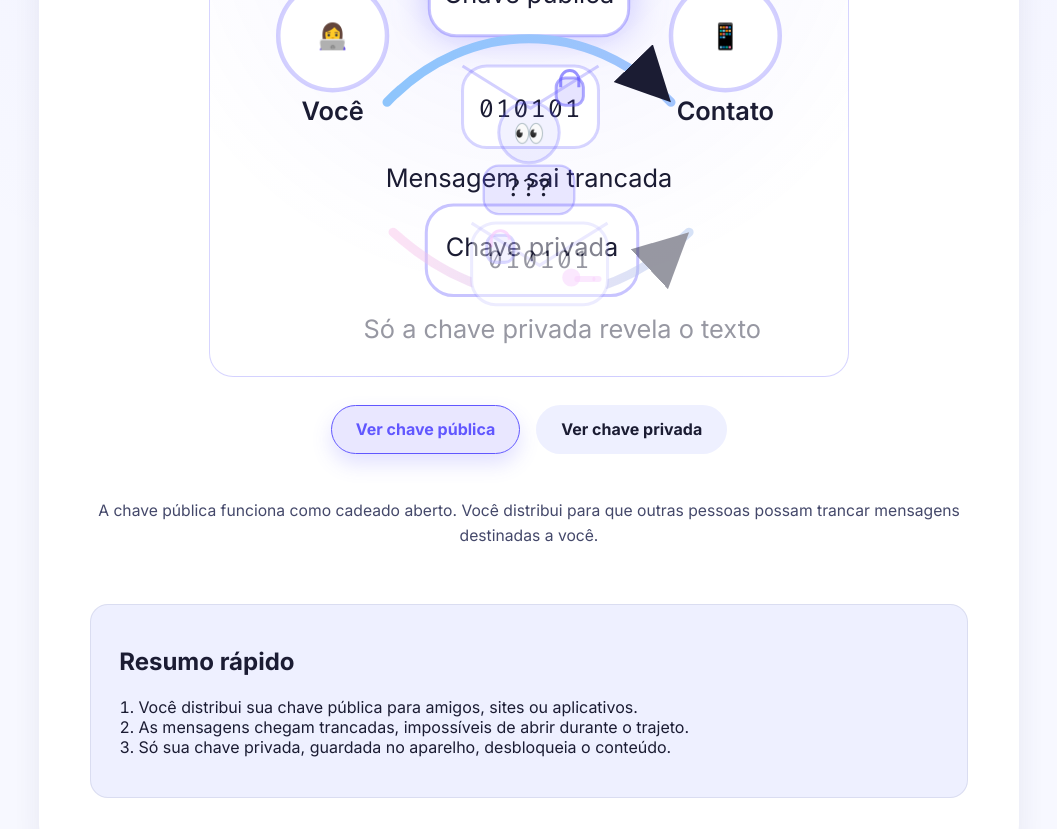
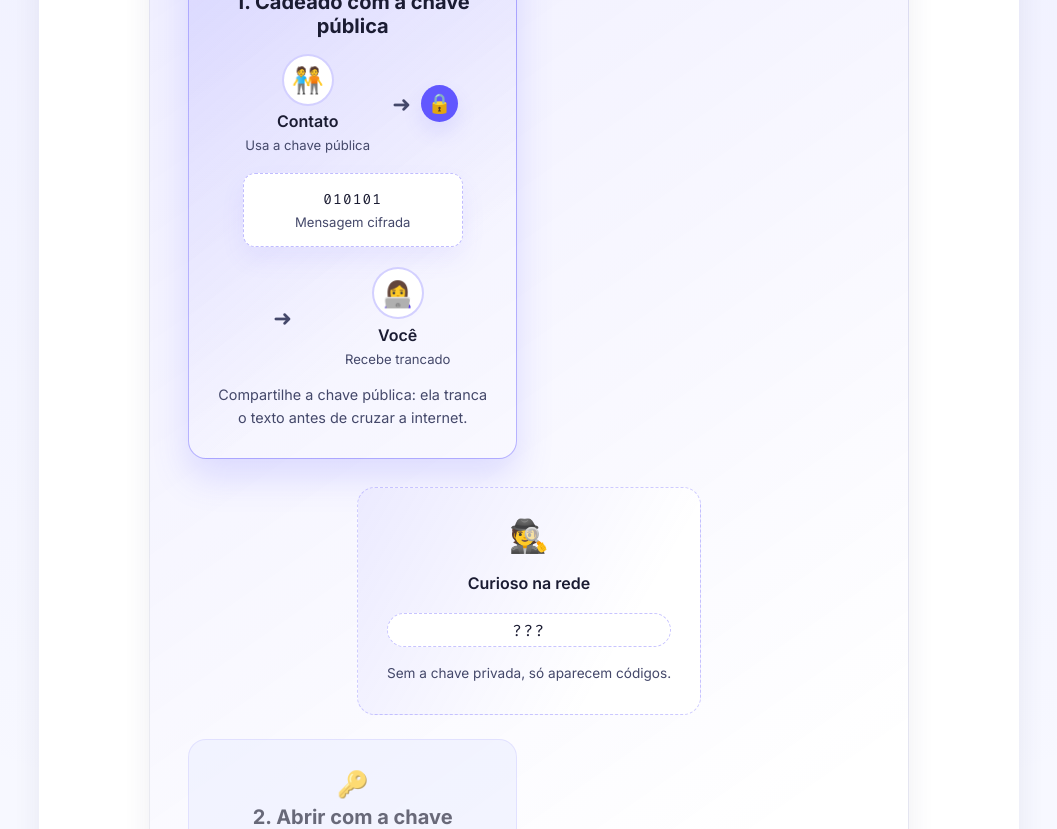
Before and after one commit to PalladiniGITH/chamaweb_usabilidade, a plain HTML site: page criptografia-assimetrica.html in a window 1280 px wide. Shown: the part 654-1483 px from the top of the page, without its empty margins (111-1168 px from the left). Drawn offline with Linux system fonts and the light colour scheme.

Commit message:
Rebuild asymmetric mission diagram

```diff
--- a/criptografia-assimetrica.html
+++ b/criptografia-assimetrica.html
@@ -52,82 +52,78 @@
             </header>
             <p class="mission-intro">Aqui as mensagens usam duas chaves diferentes: uma pode ser compartilhada publicamente e a outra fica guardada só com você. Veja como esse dueto impede invasores de lerem o conteúdo.</p>
             <div class="mission-content asymmetric">
-                <div id="asymmetricIllustration" class="asymmetric-illustration" data-state="public">
-                    <svg viewBox="0 0 380 280" role="img" aria-labelledby="tituloAssimetrica" aria-describedby="descricaoAssimetrica">
-                        <title id="tituloAssimetrica">Fluxo da criptografia assimétrica</title>
-                        <desc id="descricaoAssimetrica">As mensagens saem do remetente trancadas com a chave pública, passam por curiosos que só veem códigos e são destrancadas com a chave privada ao chegar no contato.</desc>
-                        <defs>
-                            <linearGradient id="publicGradient" x1="0%" y1="50%" x2="100%" y2="50%">
-                                <stop offset="0%" stop-color="#8ec5fc"></stop>
-                                <stop offset="100%" stop-color="#a1c4fd"></stop>
-                            </linearGradient>
-                            <linearGradient id="privateGradient" x1="0%" y1="50%" x2="100%" y2="50%">
-                                <stop offset="0%" stop-color="#fbc2eb"></stop>
-                                <stop offset="100%" stop-color="#a6c1ee"></stop>
-                            </linearGradient>
-                            <marker id="arrowHead" markerWidth="10" markerHeight="10" refX="6" refY="3" orient="auto">
-                                <path d="M0 0 L6 3 L0 6 Z" fill="currentColor"></path>
-                            </marker>
-                        </defs>
-                        <g class="actor actor-sender">
-                            <circle cx="60" cy="76" r="36" class="actor-ring"></circle>
-                            <text x="60" y="82" text-anchor="middle" class="actor-emoji" aria-hidden="true">👩‍💻</text>
-                            <text x="60" y="132" text-anchor="middle" class="actor-label">Você</text>
-                        </g>
-                        <g class="actor actor-receiver">
-                            <circle cx="320" cy="76" r="36" class="actor-ring"></circle>
-                            <text x="320" y="82" text-anchor="middle" class="actor-emoji" aria-hidden="true">📱</text>
-                            <text x="320" y="132" text-anchor="middle" class="actor-label">Contato</text>
-                        </g>
-                        <g class="key-card public-card">
-                            <rect x="124" y="20" width="132" height="56" rx="18"></rect>
-                            <text x="190" y="54" text-anchor="middle">Chave pública</text>
-                        </g>
-                        <g class="key-card private-card">
-                            <rect x="122" y="188" width="140" height="60" rx="18"></rect>
-                            <text x="192" y="222" text-anchor="middle">Chave privada</text>
-                        </g>
-                        <g class="public-flow">
-                            <path class="flow-line" d="M96 120 C150 64 230 64 284 120" stroke="url(#publicGradient)" stroke-width="6" fill="none" stroke-linecap="round" marker-end="url(#arrowHead)"></path>
-                            <g class="message-card message-card--locked" transform="translate(146,96)">
-                                <rect class="message-bg" x="0" y="0" width="90" height="54" rx="16"></rect>
-                                <polyline class="message-flap" points="0,0 45,28 90,0" fill="none"></polyline>
-                                <text x="45" y="34" text-anchor="middle" class="message-text message-text--cipher">010101</text>
-                                <g class="mini-lock mini-lock--closed" transform="translate(62,8)">
-                                    <rect width="18" height="18" rx="6"></rect>
-                                    <path d="M3 6 v-5 a6 6 0 0 1 12 0 v5" fill="none"></path>
-                                </g>
-                            </g>
-                            <text x="190" y="176" text-anchor="middle" class="flow-caption">Mensagem sai trancada</text>
-                        </g>
-                        <g class="asymmetric-spy">
-                            <circle cx="190" cy="140" r="20"></circle>
-                            <text x="190" y="146" text-anchor="middle" class="spy-emoji" aria-hidden="true">👀</text>
-                            <g class="spy-bubble" transform="translate(160,162)">
-                                <rect width="60" height="32" rx="10"></rect>
-                                <text x="30" y="20" text-anchor="middle" class="spy-text spy-text--cipher">???</text>
-                            </g>
-                        </g>
-                        <g class="private-flow">
-                            <path class="flow-line" d="M100 206 C162 262 236 262 296 206" stroke="url(#privateGradient)" stroke-width="6" fill="none" stroke-linecap="round" marker-end="url(#arrowHead)"></path>
-                            <g class="message-card message-card--unlocked" transform="translate(152,200)">
-                                <rect class="message-bg" x="0" y="0" width="90" height="54" rx="16"></rect>
-                                <polyline class="message-flap" points="0,0 45,28 90,0" fill="none"></polyline>
-                                <text x="45" y="30" text-anchor="middle" class="message-text message-text--cipher">010101</text>
-                                <text x="45" y="38" text-anchor="middle" class="message-text message-text--plain">Olá!</text>
-                                <g class="mini-lock mini-lock--open" transform="translate(10,8)">
-                                    <rect width="18" height="18" rx="6"></rect>
-                                    <path d="M3 8 v-5 a6 6 0 0 1 12 0" fill="none"></path>
-                                </g>
-                                <g class="mini-key" transform="translate(60,30)">
-                                    <circle cx="6" cy="6" r="6"></circle>
-                                    <rect x="8" y="5" width="14" height="4" rx="2"></rect>
-                                    <rect x="20" y="5" width="6" height="4" rx="2"></rect>
-                                </g>
-                            </g>
-                            <text x="212" y="276" text-anchor="middle" class="flow-caption">Só a chave privada revela o texto</text>
-                        </g>
-                    </svg>
+                <div id="asymmetricIllustration" class="asymmetric-illustration" data-state="public" role="group" aria-labelledby="fluxoAssimetricoTitulo" aria-describedby="fluxoAssimetricoDescricao">
+                    <h2 id="fluxoAssimetricoTitulo" class="sr-only">Fluxo da criptografia assimétrica</h2>
+                    <p id="fluxoAssimetricoDescricao" class="sr-only">O contato usa a chave pública para trancar a mensagem, que viaja em forma de código. Somente sua chave privada abre o cadeado e revela o texto claro.</p>
+                    <div class="asymmetric-diagram">
+                        <section class="diagram-track" data-track="public">
+                            <header class="track-head">
+                                <span class="track-icon" aria-hidden="true">🔐</span>
+                                <h3>1. Cadeado com a chave pública</h3>
+                            </header>
+                            <div class="track-flow" aria-label="Mensagem sendo trancada com a chave pública">
+                                <div class="flow-node">
+                                    <span class="node-avatar" aria-hidden="true">🧑‍🤝‍🧑</span>
+                                    <span class="node-label">Contato</span>
+                                    <span class="node-note">Usa a chave pública</span>
+                                </div>
+                                <div class="flow-connector" aria-hidden="true">
+                                    <span class="connector-arrow">➜</span>
+                                    <span class="connector-badge">🔒</span>
+                                </div>
+                                <div class="flow-message">
+                                    <code class="message-code">010101</code>
+                                    <span class="message-caption">Mensagem cifrada</span>
+                                </div>
+                                <div class="flow-connector" aria-hidden="true">
+                                    <span class="connector-arrow">➜</span>
+                                </div>
+                                <div class="flow-node">
+                                    <span class="node-avatar" aria-hidden="true">👩‍💻</span>
+                                    <span class="node-label">Você</span>
+                                    <span class="node-note">Recebe trancado</span>
+                                </div>
+                            </div>
+                            <p class="track-explainer">Compartilhe a chave pública: ela tranca o texto antes de cruzar a internet.</p>
+                        </section>
+                        <section class="spy-card" aria-label="O que um espião vê no caminho">
+                            <span class="spy-avatar" aria-hidden="true">🕵️</span>
+                            <p class="spy-title">Curioso na rede</p>
+                            <code aria-label="Mensagem ilegível">???</code>
+                            <p class="spy-caption">Sem a chave privada, só aparecem códigos.</p>
+                        </section>
+                        <section class="diagram-track" data-track="private">
+                            <header class="track-head">
+                                <span class="track-icon" aria-hidden="true">🔑</span>
+                                <h3>2. Abrir com a chave privada</h3>
+                            </header>
+                            <div class="track-flow" aria-label="Mensagem sendo destrancada com a chave privada">
+                                <div class="flow-node">
+                                    <span class="node-avatar" aria-hidden="true">👩‍💻</span>
+                                    <span class="node-label">Você</span>
+                                    <span class="node-note">Guarda a chave privada</span>
+                                </div>
+                                <div class="flow-connector" aria-hidden="true">
+                                    <span class="connector-arrow">➜</span>
+                                    <span class="connector-badge">🔑</span>
+                                </div>
+                                <div class="flow-message flow-message--unlock">
+                                    <code class="message-code">010101</code>
+                                    <span class="message-caption">Vira texto claro</span>
+                                    <span class="message-plain">Olá!</span>
+                                </div>
+                                <div class="flow-connector" aria-hidden="true">
+                                    <span class="connector-arrow">➜</span>
+                                </div>
+                                <div class="flow-node">
+                                    <span class="node-avatar" aria-hidden="true">💬</span>
+                                    <span class="node-label">Mensagem lida</span>
+                                    <span class="node-note">Só por você</span>
+                                </div>
+                            </div>
+                            <p class="track-explainer">Sem a chave privada, ninguém consegue abrir o cadeado final.</p>
+                        </section>
+                    </div>
                 </div>
                 <div class="asymmetric-controls" role="group" aria-label="Alternar foco das chaves">
                     <button class="secondary-button" type="button" data-view="public">Ver chave pública</button>
--- a/styles.css
+++ b/styles.css
@@ -669,157 +669,230 @@ img, svg {
 
 .asymmetric-illustration {
     width: 100%;
-    max-width: 640px;
-    padding: 2rem;
+    max-width: 760px;
+    padding: clamp(1.5rem, 3vw, 2.5rem);
     border-radius: var(--radius-large);
-    background: radial-gradient(circle at top, rgba(97, 87, 255, 0.08), transparent 70%);
-    border: 1px solid rgba(97, 87, 255, 0.25);
+    background: linear-gradient(145deg, rgba(97, 87, 255, 0.1), transparent 70%), var(--color-surface);
+    border: 1px solid var(--color-border);
+    box-shadow: var(--shadow-soft);
+    display: grid;
+    gap: 1.75rem;
+    transition: background var(--transition), border-color var(--transition), box-shadow var(--transition);
 }
 
-.asymmetric-illustration svg {
-    width: 100%;
+.asymmetric-diagram {
+    display: grid;
+    gap: 1.5rem;
 }
 
-.asymmetric-illustration svg text {
-    fill: var(--color-text);
-    font-size: clamp(0.85rem, 1vw + 0.6rem, 1.05rem);
+.diagram-track,
+.spy-card {
+    display: grid;
+    gap: 1rem;
+    text-align: center;
+    padding: clamp(1.25rem, 3vw, 1.8rem);
+    border-radius: var(--radius-medium);
+    background: var(--color-surface-soft);
+    border: 1px solid rgba(97, 87, 255, 0.18);
+    transition: transform var(--transition), border-color var(--transition), box-shadow var(--transition), background var(--transition), opacity var(--transition);
 }
 
-.actor-ring {
-    fill: var(--color-surface);
-    stroke: rgba(97, 87, 255, 0.28);
-    stroke-width: 3;
+.diagram-track {
+    opacity: 0.65;
 }
 
-.actor-emoji {
-    font-size: 1.4rem;
+.track-head {
+    display: flex;
+    flex-direction: column;
+    gap: 0.35rem;
+    align-items: center;
 }
 
-.actor-label {
-    font-size: 0.92rem;
+.track-head h3 {
+    margin: 0;
+    font-size: clamp(1.05rem, 2vw, 1.25rem);
+}
+
+.track-icon {
+    font-size: 1.6rem;
+}
+
+.track-flow {
+    display: flex;
+    flex-wrap: wrap;
+    justify-content: center;
+    align-items: center;
+    gap: clamp(0.75rem, 2vw, 1.25rem);
+}
+
+.flow-node,
+.flow-message,
+.flow-connector {
+    display: grid;
+    gap: 0.35rem;
+    justify-items: center;
+}
+
+.flow-node {
+    min-width: 120px;
+}
+
+.node-avatar {
+    width: 3.25rem;
+    height: 3.25rem;
+    border-radius: 999px;
+    display: grid;
+    place-items: center;
+    background: var(--color-surface);
+    border: 2px solid rgba(97, 87, 255, 0.28);
+    font-size: 1.6rem;
+}
+
+.node-label {
     font-weight: 600;
 }
 
-.key-card rect {
-    fill: var(--color-surface);
-    stroke: rgba(97, 87, 255, 0.35);
-    stroke-width: 2;
+.node-note {
+    font-size: 0.82rem;
+    color: var(--color-text-soft);
 }
 
-.key-card text {
-    fill: var(--color-text);
-    font-size: 0.82rem;
+.flow-message {
+    min-width: min(220px, 70vw);
+    padding: 1rem 1.25rem;
+    border-radius: var(--radius-small);
+    border: 1px dashed rgba(97, 87, 255, 0.4);
+    background: var(--color-surface);
+    box-shadow: 0 12px 24px rgba(97, 87, 255, 0.08);
 }
 
-.flow-line {
-    transition: opacity 0.35s ease;
+.flow-message code {
+    font-family: var(--font-mono);
+    letter-spacing: 0.08em;
+    font-size: 0.9rem;
 }
 
-.message-card {
-    transition: transform 0.35s ease, opacity 0.35s ease;
+.message-caption {
+    font-size: 0.82rem;
+    color: var(--color-text-soft);
 }
 
-.message-bg {
-    fill: var(--color-surface);
-    stroke: rgba(97, 87, 255, 0.25);
-    stroke-width: 2;
+.message-plain {
+    font-weight: 600;
+    color: var(--color-accent-strong);
+    opacity: 0;
+    transform: translateY(6px);
+    transition: opacity var(--transition), transform var(--transition);
 }
 
-.message-flap {
-    stroke: rgba(97, 87, 255, 0.28);
-    stroke-width: 2;
+.flow-connector {
+    min-width: 70px;
+    grid-auto-flow: column;
+    gap: 0.35rem;
+    align-items: center;
 }
 
-.message-text {
-    font-size: 0.82rem;
-    fill: var(--color-text);
+.connector-arrow {
+    font-size: 1.4rem;
+    color: var(--color-text-soft);
 }
 
-.message-text--cipher {
-    font-family: 'Fira Code', monospace;
-    letter-spacing: 0.08em;
+.connector-badge {
+    display: inline-flex;
+    align-items: center;
+    justify-content: center;
+    width: 2.3rem;
+    height: 2.3rem;
+    border-radius: 999px;
+    background: rgba(97, 87, 255, 0.16);
+    color: var(--color-accent-strong);
+    font-size: 1.2rem;
+    box-shadow: 0 10px 20px rgba(97, 87, 255, 0.12);
 }
 
-.message-text--plain {
-    opacity: 0;
-    transition: opacity 0.35s ease;
+.spy-card {
+    border-style: dashed;
+    border-color: rgba(97, 87, 255, 0.3);
+    background: linear-gradient(120deg, rgba(97, 87, 255, 0.12), transparent 75%), var(--color-surface);
+    align-items: center;
 }
 
-.mini-lock rect {
-    fill: rgba(97, 87, 255, 0.16);
-    stroke: rgba(97, 87, 255, 0.5);
-    stroke-width: 2;
+.spy-avatar {
+    font-size: 2rem;
 }
 
-.mini-lock path {
-    stroke: rgba(97, 87, 255, 0.65);
-    stroke-width: 2;
+.spy-title {
+    margin: 0;
+    font-weight: 600;
 }
 
-.mini-lock--open path {
-    stroke: rgba(240, 147, 251, 0.75);
+.spy-caption {
+    margin: 0;
+    font-size: 0.85rem;
+    color: var(--color-text-soft);
 }
 
-.mini-key circle,
-.mini-key rect {
-    fill: rgba(240, 147, 251, 0.45);
+.spy-card code {
+    font-family: var(--font-mono);
+    font-size: 1rem;
+    letter-spacing: 0.1em;
+    background: var(--color-surface);
+    padding: 0.35rem 0.85rem;
+    border-radius: 999px;
+    border: 1px dashed rgba(97, 87, 255, 0.35);
 }
 
-.flow-caption {
-    fill: var(--color-text-soft);
-    font-size: 0.84rem;
+.asymmetric-illustration[data-state="public"] .diagram-track[data-track="public"] {
+    opacity: 1;
+    background: linear-gradient(140deg, rgba(97, 87, 255, 0.16), transparent 70%);
+    border-color: rgba(97, 87, 255, 0.42);
+    box-shadow: 0 18px 36px rgba(97, 87, 255, 0.18);
+    transform: translateY(-4px);
 }
 
-.asymmetric-spy circle {
-    fill: rgba(97, 87, 255, 0.08);
-    stroke: rgba(97, 87, 255, 0.25);
-    stroke-width: 2;
+.asymmetric-illustration[data-state="private"] .diagram-track[data-track="private"] {
+    opacity: 1;
+    background: linear-gradient(140deg, rgba(240, 147, 251, 0.2), transparent 70%);
+    border-color: rgba(240, 147, 251, 0.45);
+    box-shadow: 0 18px 36px rgba(240, 147, 251, 0.2);
+    transform: translateY(-4px);
 }
 
-.spy-emoji {
-    font-size: 1.1rem;
+.asymmetric-illustration[data-state="public"] .diagram-track[data-track="public"] .connector-badge {
+    background: var(--color-accent);
+    color: #fff;
 }
 
-.spy-bubble rect {
-    fill: rgba(97, 87, 255, 0.12);
-    stroke: rgba(97, 87, 255, 0.3);
-    stroke-width: 1.5;
+.asymmetric-illustration[data-state="private"] .diagram-track[data-track="private"] .connector-badge {
+    background: rgba(240, 147, 251, 0.85);
+    color: var(--color-text);
 }
 
-.spy-text {
-    fill: var(--color-text);
-    font-family: 'Fira Code', monospace;
-    font-size: 0.82rem;
+.asymmetric-illustration[data-state="private"] .diagram-track[data-track="private"] .message-plain {
+    opacity: 1;
+    transform: translateY(0);
 }
 
-.public-flow,
-.private-flow {
-    opacity: 0.45;
-    transition: opacity 0.35s ease;
+.asymmetric-illustration[data-state="private"] .diagram-track[data-track="private"] .message-code {
+    color: var(--color-text-soft);
 }
 
-.asymmetric-illustration[data-state="public"] .public-flow {
-    opacity: 1;
+.track-explainer {
+    margin: 0;
+    font-size: 0.9rem;
+    color: var(--color-text-soft);
 }
 
-.asymmetric-illustration[data-state="public"] .public-card rect {
-    filter: drop-shadow(0 0 12px rgba(97, 87, 255, 0.35));
-}
+@media (min-width: 768px) {
+    .asymmetric-diagram {
+        grid-template-columns: repeat(2, minmax(0, 1fr));
+    }
 
-.asymmetric-illustration[data-state="private"] .private-flow {
-    opacity: 1;
-}
-
-.asymmetric-illustration[data-state="private"] .private-card rect {
-    filter: drop-shadow(0 0 14px rgba(240, 147, 251, 0.35));
-}
-
-.asymmetric-illustration[data-state="private"] .message-card--unlocked .message-text--plain {
-    opacity: 1;
-}
-
-.asymmetric-illustration[data-state="private"] .message-card--unlocked .message-text--cipher {
-    opacity: 0;
+    .asymmetric-diagram .spy-card {
+        grid-column: 1 / -1;
+        max-width: 420px;
+        justify-self: center;
+    }
 }
 
 .asymmetric-controls {
```
